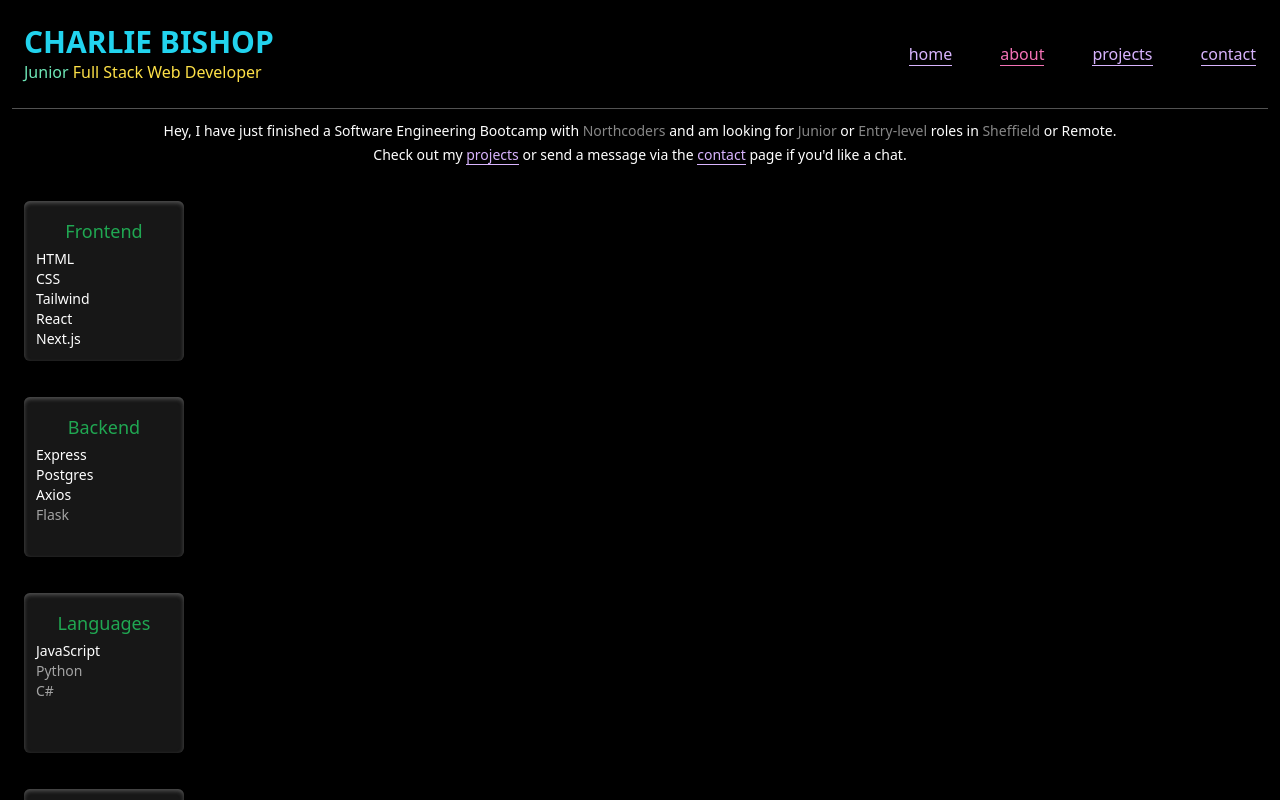
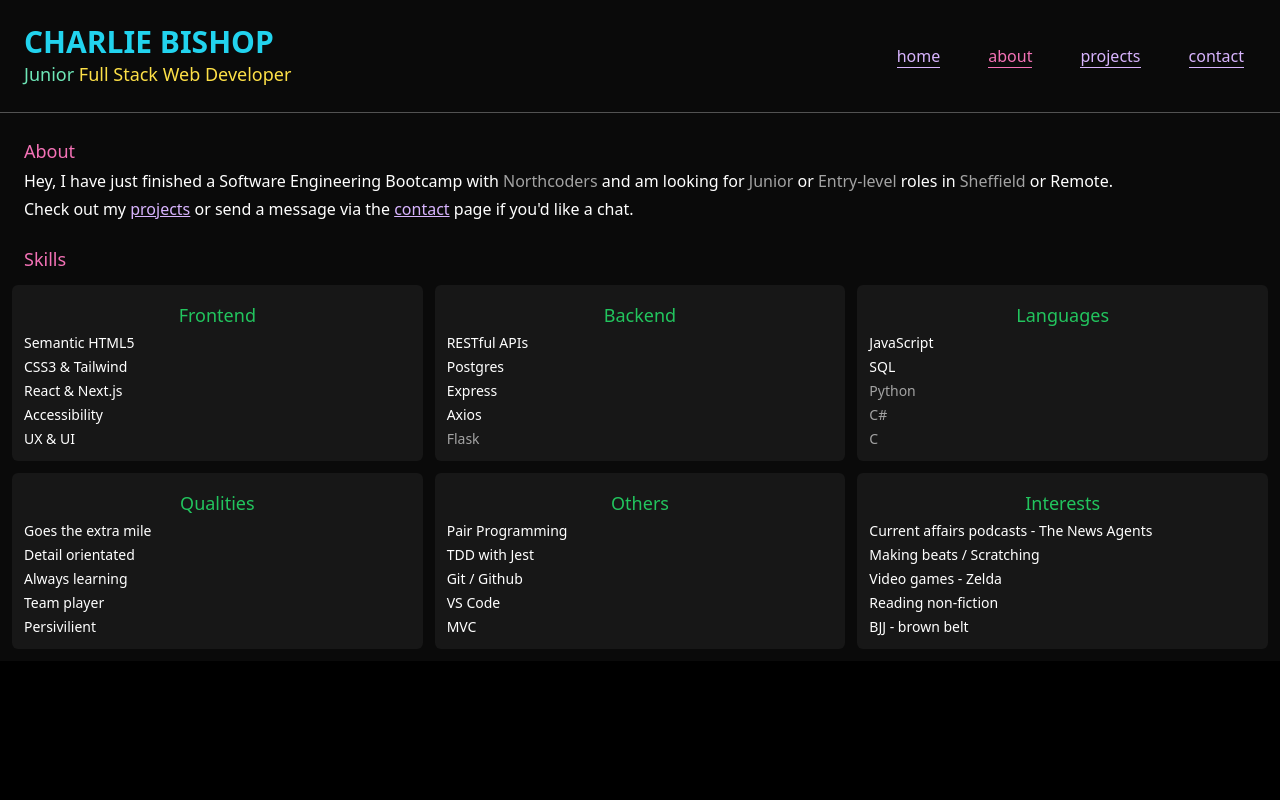
Before and after one commit to charlieBdev/portfolio, a Next.js app: page /about in a window 1280 px wide. Shown: the top 800 px of the page. Built offline with nearby package versions, Linux system fonts and the light colour scheme.

Commit message:
styling to about page and headings to projects and contact

```diff
--- a/src/app/Components/Nav.tsx
+++ b/src/app/Components/Nav.tsx
@@ -12,16 +12,16 @@ export default function Nav() {
 
   return (
     <div
-      className="flex ml-3 mr-3 items-center justify-between border-b border-neutral-600 py-6"
+      className="p-6 flex items-center justify-between border-b border-neutral-600 sticky top-0 z-40 bg-neutral-950"
     >
-      <div className="ml-3">
+      <div>
         <h1 className="text-3xl font-bold text-cyan-400">CHARLIE BISHOP</h1>
-        <h2 className="text-emerald-300">Junior<span className="text-yellow-300"> Full Stack Web Developer</span></h2>
+        <p className="text-lg text-emerald-300">Junior<span className="text-yellow-300"> Full Stack Web Developer</span></p>
       </div>
       <nav>
         <section className="MOBILE-MENU flex lg:hidden">
           <div
-            className="HAMBURGER-ICON space-y-2 mr-3"
+            className="HAMBURGER-ICON space-y-2"
             onClick={() => setIsNavOpen((prev) => !prev)}
           >
             <span className="block h-0.5 w-8 animate-pulse bg-neutral-300"></span>
@@ -64,7 +64,7 @@ export default function Nav() {
           </div>
         </section>
 
-        <ul className="DESKTOP-MENU hidden mr-3 space-x-8 xl:space-x-12 lg:flex text-purple-300">
+        <ul className="DESKTOP-MENU hidden mr-3 space-x-12 lg:flex text-purple-300">
           <li>
             <Link href="/" className={currentRoute === "/" ? "text-pink-400 border-b border-pink-400" : "border-b border-purple-300"}>home</Link>
           </li>
--- a/src/app/about/page.tsx
+++ b/src/app/about/page.tsx
@@ -5,69 +5,78 @@ import Link from "next/link"
 
 export default function About() {
     return (
-      <main className="flex flex-col justify-between">
-        <div className="p-3 ml-3 mr-3 text-sm lg:text-center xl:text-md">
-          <p className="mb-1">Hey, I have just finished a Software Engineering Bootcamp with <span className="text-neutral-400 animate-pulse">Northcoders</span> and am looking for <span className="text-neutral-400 animate-pulse">Junior</span> or <span className="text-neutral-400 animate-pulse">Entry-level</span> roles in <span className="text-neutral-400 animate-pulse">Sheffield</span> or Remote.</p>
-          <p>Check out my <Link href="/projects" className="border-b border-purple-300 text-purple-300">projects</Link> or send a message via the <Link href="/about" className="border-b border-purple-300 text-purple-300">contact</Link> page if you'd like a chat.</p>
-        </div>
+      <main className="flex flex-col bg-neutral-950">
+        <section className="p-6 space-y-1">
+          <h2 className="text-lg text-pink-400">About</h2>
+          <p>Hey, I have just finished a Software Engineering Bootcamp with <span className="text-neutral-400">Northcoders</span> and am looking for <span className="text-neutral-400">Junior</span> or <span className="text-neutral-400">Entry-level</span> roles in <span className="text-neutral-400">Sheffield</span> or Remote.</p>
+          <p>Check out my <Link href="/projects" className="underline decoration-purple-300 text-purple-300">projects</Link> or send a message via the <Link href="/about" className="underline decoration-purple-300 text-purple-300">contact</Link> page if you'd like a chat.</p>
+        </section>
         {/* <div className="flex flex-row flex-wrap justify-center text-center gap-2 m-3 lg:gap-6 xl:gap-9"> */}
-        <div className="flex flex-col flex-wrap justify-center gap-2 m-6 lg:gap-6 xl:gap-9">
-          <div className="bg-neutral-900 rounded-md p-3 w-full h-40 text-sm xl:w-40 xl:text-md shadow-inner shadow-neutral-600 hover:shadow-neutral-300">
-            <p className="text-center text-lg text-green-500 animate-pulse p-1">Frontend</p>
-            <ul className="text-md">
-              <li>HTML</li>
-              <li>CSS</li>
-              <li>Tailwind</li>
-              <li>React</li>
-              <li>Next.js</li>
+        <section className="flex flex-col justify-center gap-3 mt-0 m-3">
+          <h3 className="ml-3 text-lg text-pink-400">Skills</h3>
+          <div className="flex flex-col sm:grid sm:grid-cols-2 lg:grid-cols-3 gap-3">
+            <div className="bg-neutral-900 rounded-md p-3 w-full h-44 text-sm sm:w-auto">
+              <p className="text-center text-lg text-green-500 p-1">Frontend</p>
+              <ul className="text-md space-y-1">
+                <li>Semantic HTML5</li>
+                <li>CSS3 & Tailwind</li>
+                <li>React & Next.js</li>
+                <li>Accessibility</li>
+                <li>UX & UI</li>
               </ul>
             </div>
-          <div className="bg-neutral-900 rounded-md p-3 w-full h-40 text-sm xl:w-40 xl:text-md shadow-inner shadow-neutral-600 hover:shadow-neutral-300">
-            <p className="text-center text-lg text-green-500 animate-pulse p-1">Backend</p>
-            <ul className="text-md">
+            <div className="bg-neutral-900 rounded-md p-3 w-full h-44 text-sm sm:w-auto">
+              <p className="text-center text-lg text-green-500 p-1">Backend</p>
+              <ul className="space-y-1">
+                <li>RESTful APIs</li>
+                <li>Postgres</li>
                 <li>Express</li>
-              <li>Postgres</li>
                 <li>Axios</li>
                 <li className="text-neutral-400">Flask</li>
               </ul>
             </div>
-          <div className="bg-neutral-900 rounded-md p-3 w-full h-40 text-sm xl:w-40 xl:text-md shadow-inner shadow-neutral-600 hover:shadow-neutral-300">
-            <p className="text-center text-lg text-green-500 animate-pulse p-1">Languages</p>
-            <ul className="text-md">
+            <div className="bg-neutral-900 rounded-md p-3 w-full h-44 text-sm sm:w-auto">
+              <p className="text-center text-lg text-green-500 p-1">Languages</p>
+              <ul className="space-y-1">
                 <li>JavaScript</li>
+                <li>SQL</li>
                 <li className="text-neutral-400">Python</li>
                 <li className="text-neutral-400">C#</li>
+                <li className="text-neutral-400">C</li>
               </ul>
             </div>
-          <div className="bg-neutral-900 rounded-md p-3 w-full h-40 text-sm xl:w-40 xl:text-md shadow-inner shadow-neutral-600 hover:shadow-neutral-300">
-            <p className="text-center text-lg text-green-500 animate-pulse p-1">Qualities</p>
-            <ul className="text-md">
+            <div className="bg-neutral-900 rounded-md p-3 w-full h-44 text-sm sm:w-auto">
+              <p className="text-center text-lg text-green-500 p-1">Qualities</p>
+              <ul className="space-y-1">
                 <li>Goes the extra mile</li>
                 <li>Detail orientated</li>
+                <li>Always learning</li>
                 <li>Team player</li>
+                <li>Persivilient</li>
               </ul>
             </div>
-          <div className="bg-neutral-900 rounded-md p-3 w-full h-40 text-sm xl:w-40 xl:text-md shadow-inner shadow-neutral-600 hover:shadow-neutral-300">
-            <p className="text-center text-lg text-green-500 animate-pulse p-1">Others</p>
-            <ul className="text-md">
+            <div className="bg-neutral-900 rounded-md p-3 w-full h-44 text-sm sm:w-auto">
+              <p className="text-center text-lg text-green-500 p-1">Others</p>
+              <ul className="space-y-1">
                 <li>Pair Programming</li>
+                <li>TDD with Jest</li>
                 <li>Git / Github</li>
                 <li>VS Code</li>
                 <li>MVC</li>
-              <li>TDD</li>
               </ul>
             </div>
-          <div className="bg-neutral-900 rounded-md p-3 w-full h-40 text-sm xl:w-40 xl:text-md shadow-inner shadow-neutral-600 hover:shadow-neutral-300">
-            <p className="text-center text-lg text-green-500 animate-pulse p-1">Interests</p>
-            <ul className="text-md">
+            <div className="bg-neutral-900 rounded-md p-3 w-full h-44 text-sm sm:w-auto">
+              <p className="text-center text-lg text-green-500 p-1">Interests</p>
+              <ul className="space-y-1">
+                <li>Current affairs podcasts - The News Agents</li>
                 <li>Making beats / Scratching</li>
-              <li>Political podcasts</li>
-              <li>Video games</li>
-              <li>Non-fiction</li>
-              <li>BJJ</li>
+                <li>Video games - Zelda</li>
+                <li>Reading non-fiction</li>
+                <li>BJJ - brown belt</li>
               </ul>
             </div>
           </div>
+        </section>
         {/* <Image
           src={about}
           // width={500}
--- a/src/app/contact/page.tsx
+++ b/src/app/contact/page.tsx
@@ -26,7 +26,10 @@ export default function Contact() {
   }
 
   return (
-    <main className="flex flex-col h-screen justify-center">
+    <main className="flex flex-col bg-neutral-950">
+        <div className="p-6 space-y-1">
+          <h2 className="text-lg text-pink-400">Contact</h2>
+        </div>
         <form
           className="w-5/6 max-w-lg ml-auto mr-auto mt-3 mb-3"
           ref={form}
@@ -34,34 +37,63 @@ export default function Contact() {
           >
           <div className="flex flex-wrap -mx-3 mb-5">
             <div className="w-full px-2">
-              <label className="block tracking-wide text-neutral-300 text-xs font-bold mb-2" htmlFor="user_name">
+              <label
+                className="block tracking-wide text-xs font-bold mb-2"
+                htmlFor="user_name"
+              >
                 Name
               </label>
-              <input className="autofocus appearance-none block w-full bg-neutral-300 text-neutral-900 border border-gray-200 rounded py-3 px-4 mb-2 leading-tight focus:outline-none focus:bg-white" name="user_name" type="text" placeholder="What's your name?" />
+              <input
+                className="autofocus appearance-none block w-full bg-neutral-300 text-neutral-900 border border-gray-200 rounded py-3 px-4 mb-2 leading-tight focus:outline-none focus:bg-white"
+                name="user_name"
+                type="text"
+                placeholder="What's your name?"
+              />
               <p className="text-pink-400 text-xs italic">Please enter your name.</p>
             </div>
           </div>
           <div className="flex flex-wrap -mx-3 mb-5">
             <div className="w-full px-2">
-              <label className="block tracking-wide text-neutral-300 text-xs font-bold mb-2" htmlFor="user_email">
+              <label
+                className="block tracking-wide text-xs font-bold mb-2"
+                htmlFor="user_email"
+              >
                 e-mail
               </label>
-              <input className="appearance-none block w-full bg-neutral-300 text-neutral-900 border border-gray-200 rounded py-3 px-4 mb-2 leading-tight focus:outline-none focus:bg-white" name="user_email" type="email" placeholder="What's your e-mail?" />
+              <input
+                className="appearance-none block w-full bg-neutral-300 text-neutral-900 border border-gray-200 rounded py-3 px-4 mb-2 leading-tight focus:outline-none focus:bg-white"
+                name="user_email"
+                type="email"
+                placeholder="What's your e-mail?"
+              />
               <p className="text-pink-400 text-xs italic">Please check your e-mail address.</p>
             </div>
           </div>
           <div className="flex flex-wrap -mx-3 mb-5">
             <div className="w-full px-2">
-              <label className="block tracking-wide text-neutral-300 text-xs font-bold mb-2" htmlFor="message">
+              <label
+                className="block tracking-wide text-xs font-bold mb-2"
+                htmlFor="message"
+              >
                 Message
               </label>
-              <textarea className=" no-resize appearance-none block w-full bg-neutral-300 text-neutral-900 border border-gray-200 rounded py-3 px-4 mb-2 leading-tight focus:outline-none focus:bg-white h-48 resize-none" name="message" placeholder="What's your message?"></textarea>
+              <textarea
+                className=" no-resize appearance-none block w-full bg-neutral-300 text-neutral-900 border border-gray-200 rounded py-3 px-4 mb-2 leading-tight focus:outline-none focus:bg-white h-48 resize-none"
+                name="message"
+                placeholder="What's your message?"
+              >
+              </textarea>
               <p className="text-pink-400 text-xs italic">Please enter a message.</p>
             </div>
           </div>
           <div className="md:flex md:items-center">
             <div className="md:w-1/3">
-              <button className="shadow bg-cyan-400 hover:bg-cyan-600 focus:shadow-outline focus:outline-none text-neutral-100 font-bold py-2 px-4 rounded" type="submit">Send</button>
+              <button
+                className="shadow bg-cyan-400 hover:bg-cyan-600 focus:shadow-outline focus:outline-none text-neutral-100 font-bold py-2 px-4 rounded"
+                type="submit"
+              >
+                Send
+              </button>
             </div>
             <div className="md:w-2/3"></div>
           </div>
--- a/src/app/page.tsx
+++ b/src/app/page.tsx
@@ -4,7 +4,7 @@ import bg from "../../public/bg.jpg"
 export default function Home() {
 
   return (
-    <main className="flex flex-col h-screen justify-center overflow-hidden">
+    <main className="flex flex-col h-screen justify-center bg-neutral-950">
       <Image
         src={bg}
         // width={500}
--- a/src/app/projects/page.tsx
+++ b/src/app/projects/page.tsx
@@ -1,7 +1,9 @@
 export default function Projects() {
     return (
-      <main className="flex flex-col h-screen justify-center overflow-hidden">
-
+      <main className="flex flex-col bg-neutral-950">
+        <section className="p-6 space-y-1">
+          <h2 className="text-lg text-pink-400">Projects</h2>
+        </section>
       </main>
     )
 }
```
Lines whose indentation alone changed are shown as unchanged.
